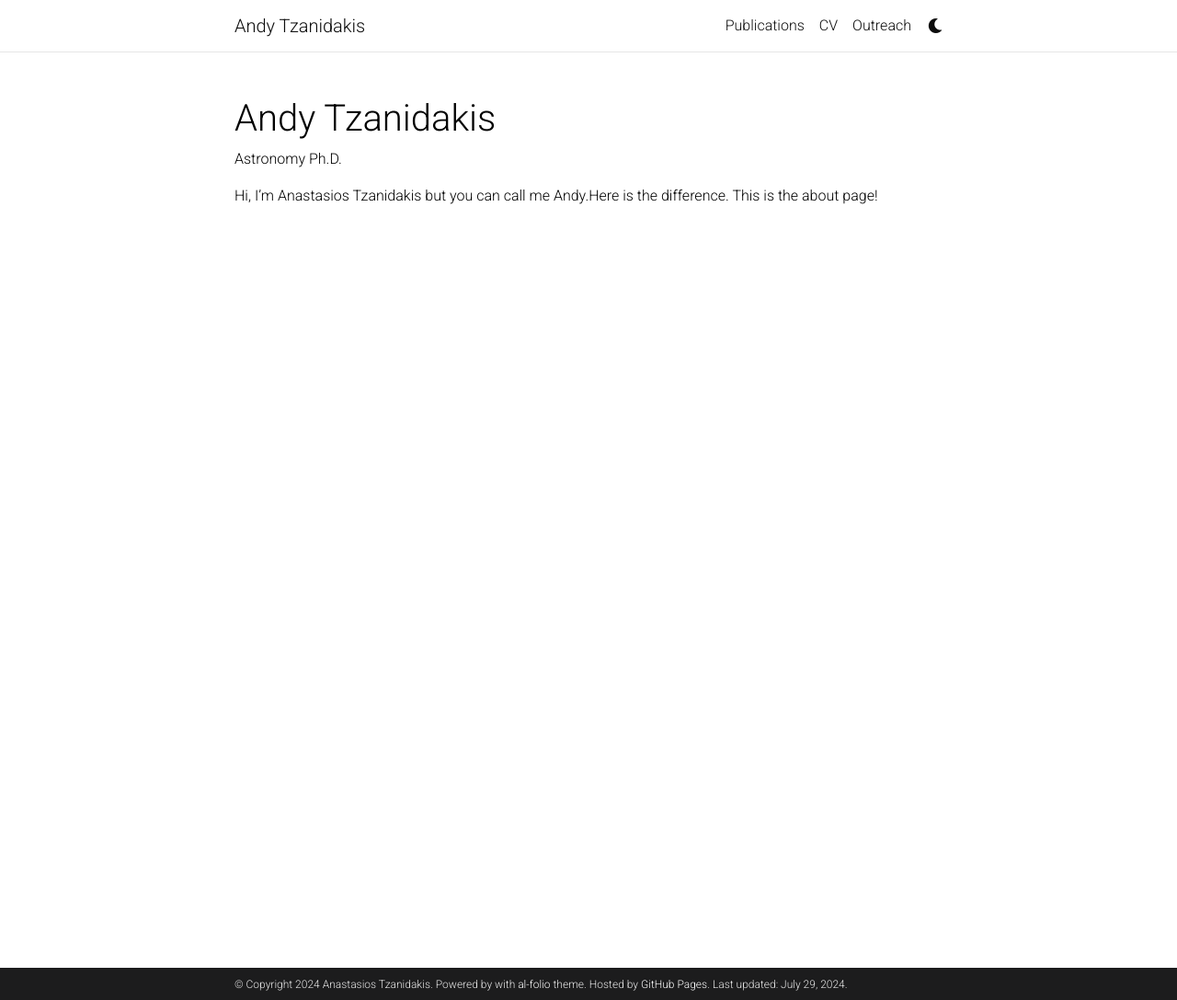
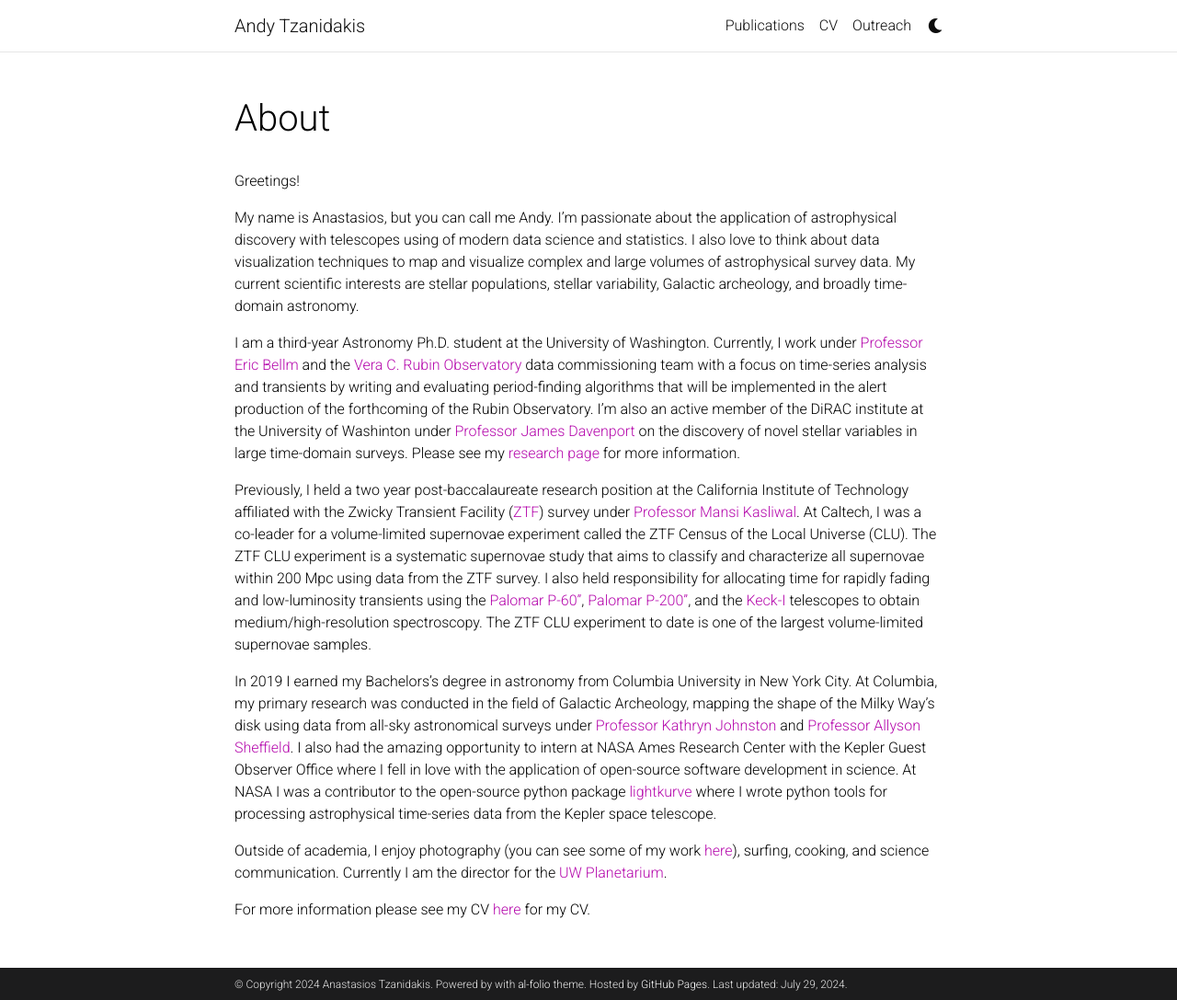
Before and after one commit to AndyTza/andytza.github.io, a Jekyll site: the page built from _pages/aboutme.md, in a window 1280 px wide and 1087 px high. Shown: the whole window at 92% size. Built offline with Jekyll 4.4.1, drawn with Linux system fonts in a browser that asks for light colours; comment, search, counter and statistics services are not loaded; a style sheet for code colours, icons or effects is not loaded.

Commit message:
new layout

```diff
--- a/_pages/about.md
+++ b/_pages/about.md
@@ -1,7 +1,19 @@
 ---
 layout: about
-title: About
-permalink: /About/
-subtitle: Astronomy Ph.D.
+title:
+permalink: /
+subtitle: Astronomy Ph.D. Student | Director of UW Planetarium | Science Communicator
+
+profile:
+  align: right
+  image: prof_pic.jpg
+  image_circular: false # crops the image to make it circular
+  address: >
+    <p>Seattle, WA</p>
+
+news: true  # includes a list of news items
+selected_papers: false # includes a list of papers marked as "selected={true}"
+social: true  # includes social icons at the bottom of the page
 ---
-Hi, I'm Anastasios Tzanidakis but you can call me Andy.Here is the difference. This is the about page!
+Hello, I'm Anastasios Tzanidakis 👋
+My website is under construction please come back for updates.
--- /dev/null
+++ b/_pages/aboutme.md
@@ -0,0 +1,19 @@
+---
+layout: page
+title: About
+permalink: /About/
+---
+
+Greetings!
+
+My name is Anastasios, but you can call me Andy. I'm passionate about the application of astrophysical discovery with telescopes using of modern data science and statistics. I also love to think about data visualization techniques to map and visualize complex and large volumes of astrophysical survey data. My current scientific interests are stellar populations, stellar variability, Galactic archeology, and broadly time-domain astronomy.
+
+I am a third-year Astronomy Ph.D. student at the University of Washington. Currently, I work under [Professor Eric Bellm](https://faculty.washington.edu/ecbellm/) and the [Vera C. Rubin Observatory](https://www.lsst.org/) data commissioning team with a focus on time-series analysis and transients by writing and evaluating period-finding algorithms that will be implemented in the alert production of the forthcoming of the Rubin Observatory. I'm also an active member of the DiRAC institute at the University of Washinton under [Professor James Davenport](https://jradavenport.github.io/) on the discovery of novel stellar variables in large time-domain surveys. Please see my [research page](https://andytza.github.io/research/) for more information.
+
+Previously, I held a two year post-baccalaureate research position at the California Institute of Technology affiliated with the Zwicky Transient Facility ([ZTF](https://www.ztf.caltech.edu/)) survey under [Professor Mansi Kasliwal](https://sites.astro.caltech.edu/~mansi/). At Caltech, I was a co-leader for a volume-limited supernovae experiment called the ZTF Census of the Local Universe (CLU).  The ZTF CLU experiment is a systematic supernovae study that aims to classify and characterize all supernovae within 200 Mpc using data from the ZTF survey. I also held responsibility for allocating time for rapidly fading and low-luminosity transients using the [Palomar P-60"](https://sites.astro.caltech.edu/palomar/observer/P60observers.html), [Palomar P-200"](https://sites.astro.caltech.edu/palomar/about/telescopes/hale.html), and the [Keck-I](https://keckobservatory.org/about/telescopes-instrumentation/) telescopes to obtain medium/high-resolution spectroscopy. The ZTF CLU experiment to date is one of the largest volume-limited supernovae samples.
+
+In 2019 I earned my Bachelors's degree in astronomy from Columbia University in New York City. At Columbia, my primary research was conducted in the field of Galactic Archeology, mapping the shape of the Milky Way’s disk using data from all-sky astronomical surveys under [Professor Kathryn Johnston](http://user.astro.columbia.edu/~kvj/) and [Professor Allyson Sheffield](https://www.laguardia.edu/uploadedfiles/main_site/content/home/docs/allyson-sheffield.pdf). I also had the amazing opportunity to intern at NASA Ames Research Center with the Kepler Guest Observer Office where I fell in love with the application of open-source software development in science. At NASA I was a contributor to the open-source python package [lightkurve](https://docs.lightkurve.org/index.html) where I wrote python tools for processing astrophysical time-series data from the Kepler space telescope.
+
+Outside of academia, I enjoy photography (you can see some of my work [here](https://www.instagram.com/atoceans/)), surfing, cooking, and science communication. Currently I am the director for the [UW Planetarium](https://astro.washington.edu/uw-planetarium).
+
+For more information please see my CV [here](https://github.com/AndyTza/andytza.github.io/raw/master/quals/CV_Astronomy___Tzanidakis__Detailed____New.pdf) for my CV.
```
Also changed, not shown: _pages/index.md (deleted, +0 -19 lines).
